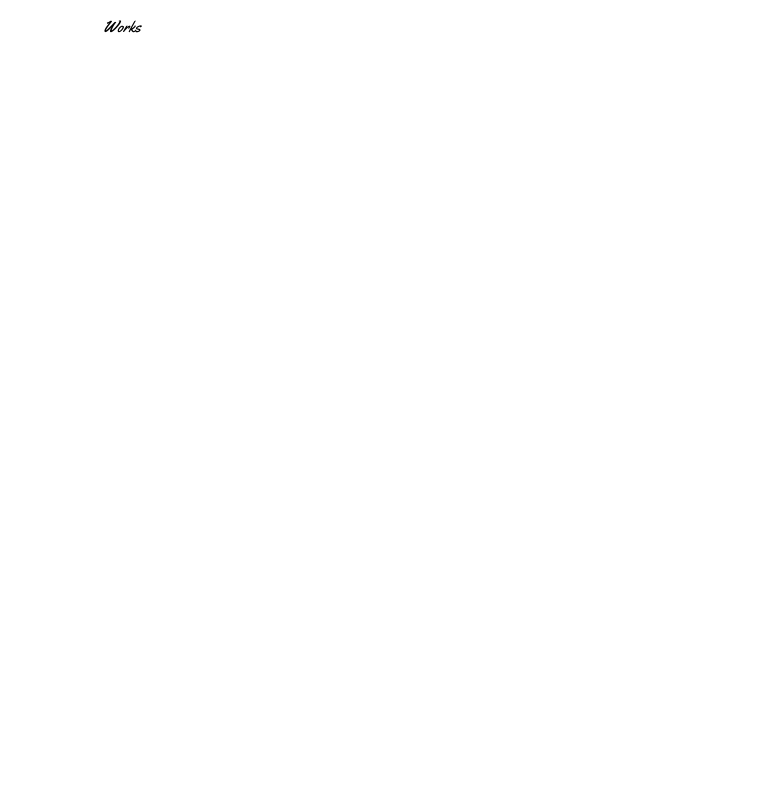
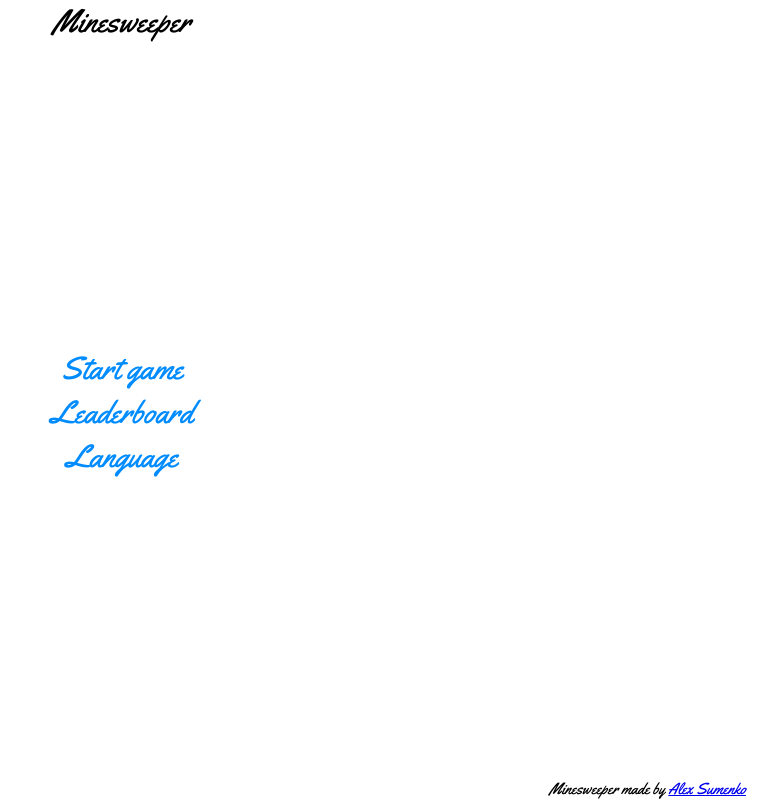
Before and after one commit to AlexSumenko/typescript-minesweeper, a React (Create React App) app: page / in a window 1280 px wide. Shown: the whole page, without its empty margins (518-1280 px from the left). Built offline with nearby package versions, Linux system fonts and the light colour scheme.

Commit message:
Implement basic page structure

```diff
--- a/src/App.scss
+++ b/src/App.scss
@@ -1,8 +1,13 @@
-@import './assets/styles/variables.scss';
+@import './assets/styles/variables';
 
 .app {
   max-width: $msw-max-body-width;
   min-width: $msw-min-body-width;
-  padding: 1rem 1rem 3rem;
+  height: 100vh;
+  padding: 0 1rem;
   margin: 0 auto;
+  display: flex;
+  flex-direction: column;
+  align-items: center;
+  justify-content: space-between;
 }
--- a/src/App.tsx
+++ b/src/App.tsx
@@ -1,8 +1,22 @@
 import React, { FC } from 'react';
+import Header from './ui/components/Header/Header';
+import Footer from './ui/components/Footer/Footer';
+import MenuItem from './ui/components/MenuItem/MenuItem';
+
 import './App.scss';
 
 const App: FC = () => {
-  return <div className="app">Works</div>;
+  return (
+    <div className="app">
+      <Header />
+      <div>
+        <MenuItem heading="Start game" />
+        <MenuItem heading="Leaderboard" />
+        <MenuItem heading="Language" />
+      </div>
+      <Footer />
+    </div>
+  );
 };
 
 export default App;
--- a/src/assets/styles/_variables.scss
+++ b/src/assets/styles/_variables.scss
@@ -2,7 +2,7 @@
 
 $msw-background-color: white;
 $msw-main-color: black;
-$msw-navbar-color: rgba(0, 140, 255, 1);
+$msw-menu-item-color: rgba(0, 140, 255, 1);
 
 // DIMENSIONS
 
--- a/src/index.scss
+++ b/src/index.scss
@@ -1,4 +1,4 @@
-@import './assets/styles/variables.scss';
+@import './assets/styles/variables';
 @import url('https://fonts.googleapis.com/css2?family=Yellowtail&display=swap');
 
 * {
@@ -10,7 +10,6 @@
 body {
   // font-family: sans-serif;
   font-family: 'Yellowtail', cursive;
-  font-size: 1rem;
   background-color: $msw-background-color;
   color: $msw-main-color;
   text-align: center;
--- /dev/null
+++ b/src/ui/components/Footer/Footer.scss
@@ -0,0 +1,4 @@
+.footer {
+  margin-left: auto;
+  margin-right: 0;
+}
--- /dev/null
+++ b/src/ui/components/Footer/Footer.tsx
@@ -0,0 +1,14 @@
+import React, { FC } from 'react';
+
+import './Footer.scss';
+
+const Footer: FC = () => {
+  return (
+    <div className="footer">
+      Minesweeper made by{' '}
+      <a href="https://github.com/AlexSumenko">Alex Sumenko</a>
+    </div>
+  );
+};
+
+export default Footer;
--- /dev/null
+++ b/src/ui/components/Header/Header.scss
@@ -0,0 +1,4 @@
+.header {
+  height: 3rem;
+  font-size: 2rem;
+}
--- /dev/null
+++ b/src/ui/components/Header/Header.tsx
@@ -0,0 +1,9 @@
+import React, { FC } from 'react';
+
+import './Header.scss';
+
+const Header: FC = () => {
+  return <div className="header">Minesweeper</div>;
+};
+
+export default Header;
--- /dev/null
+++ b/src/ui/components/MenuItem/MenuItem.scss
@@ -0,0 +1,6 @@
+@import '../../../assets/styles/variables';
+
+.menu-item {
+  color: $msw-menu-item-color;
+  font-size: 2rem;
+}
--- /dev/null
+++ b/src/ui/components/MenuItem/MenuItem.tsx
@@ -0,0 +1,13 @@
+import React, { FC } from 'react';
+
+import './MenuItem.scss';
+
+interface MenuItemProps {
+  heading: string;
+}
+
+const MenuItem: FC<MenuItemProps> = ({ heading }) => {
+  return <div className="menu-item">{heading}</div>;
+};
+
+export default MenuItem;
```
